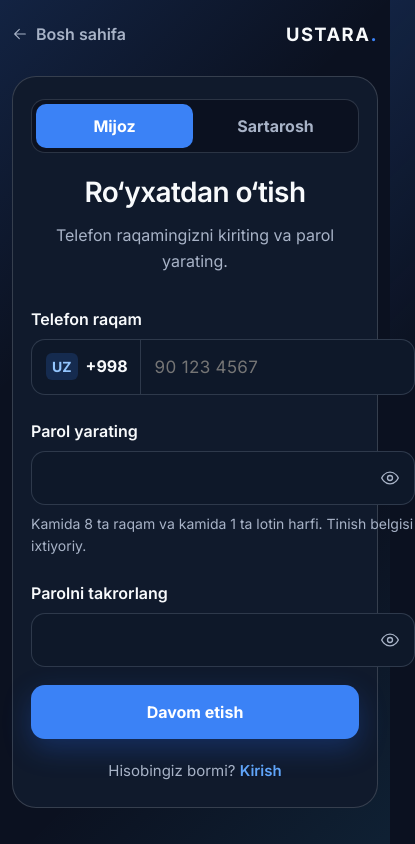
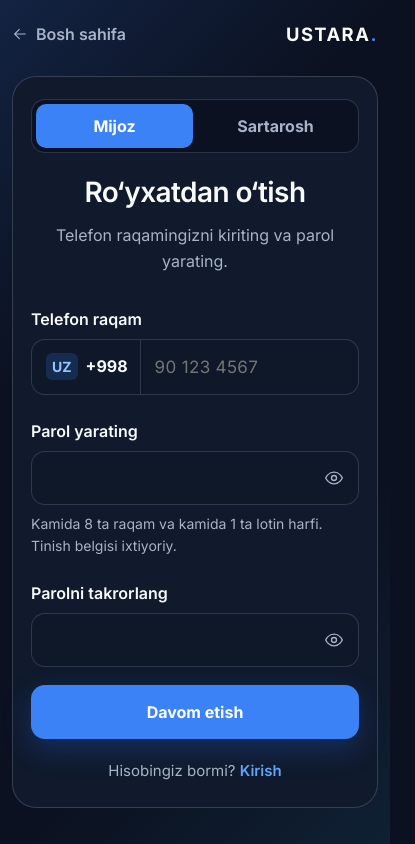
Before and after one commit to Nurbekn/USTARA-New, a React (Vite) app in the folder frontend/: page /signup in a window 390 px wide. Shown: the whole page, 415 px wide, since content can reach past the window. Built offline with nearby package versions, Linux system fonts and the light colour scheme.

Commit message:
Fix signup field overflow on mobile

```diff
--- a/frontend/src/pages/auth/auth-ui.css
+++ b/frontend/src/pages/auth/auth-ui.css
@@ -91,7 +91,7 @@
 
 /* ---------- Form ---------- */
 .au-form { display: flex; flex-direction: column; gap: 18px; }
-.au-field { display: flex; flex-direction: column; gap: 8px; }
+.au-field { display: flex; flex-direction: column; gap: 8px; min-width: 0; }
 .au-label { color: var(--text); font-size: 14px; line-height: 1.5; font-weight: 500; letter-spacing: normal; text-transform: none; }
 
 .au-input,
@@ -280,7 +280,7 @@
 .au-error { padding: 10px 12px; border: 1px solid #f871714d; border-left: 3px solid #f87171; border-radius: 10px; background: #ef44440d; color: #fca5a5; line-height: 1.5; overflow-wrap: anywhere; }
 
 /* Shared phone-and-password registration, with a separate centered OTP screen. */
-.au-registration-fields { display: grid; gap: var(--space-5); min-width: 0; margin: 0; padding: 0; border: 0; }
+.au-registration-fields { display: grid; grid-template-columns: minmax(0, 1fr); gap: var(--space-5); min-width: 0; width: 100%; margin: 0; padding: 0; border: 0; }
 .au-password { display: flex; align-items: center; min-height: 54px; overflow: hidden; border: 1.5px solid var(--border); border-radius: 14px; background: var(--bg); }
 .au-password input { flex: 1; min-width: 0; width: 100%; height: 52px; padding: 0 var(--space-4); border: 0; background: transparent; color: var(--text); font: inherit; font-size: 16px; }
 .au-password input:focus { outline: none; }
```
